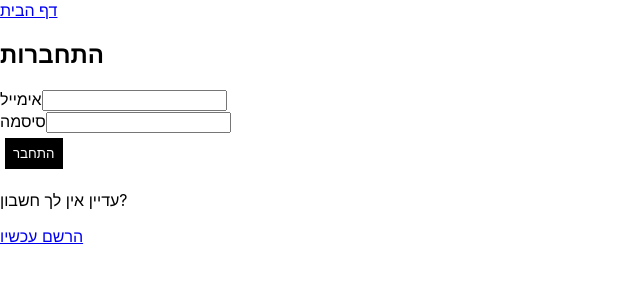
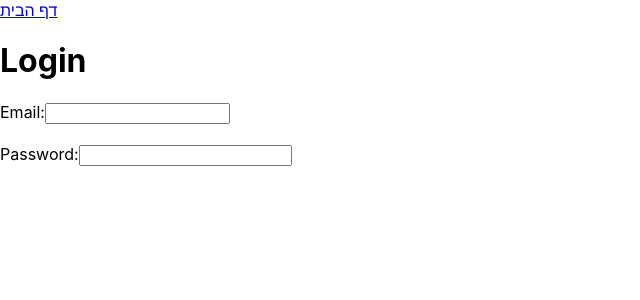
Before and after one commit to TzippyKatz/project-client, a React (Create React App) app: page /login in a window 1280 px wide. Shown: the top 300 px of the page, without its empty margins (0-640 px from the left). Built offline with nearby package versions, Linux system fonts and the light colour scheme.

Commit message:
for Naama

```diff
--- a/src/components/auth/Login.tsx
+++ b/src/components/auth/Login.tsx
@@ -1,70 +1,38 @@
 import { useState } from "react";
-import { loginUser } from "../../services/login.service";
-import { data, useNavigate } from "react-router-dom";
-import { getSession, getUserRoleBySession } from "../../auth/auth.utils";
 import { Eye, EyeOff } from "lucide-react";
+import { Link } from "react-router-dom";
 
+interface LoginProps {
+    onLogin: (email: string, password: string) => void;
+    loading: boolean;
+    error: string | null;
+}
+
+// export const Login: React.FC<LoginProps> = ({ onLogin, loading, error }) => {
 export const Login = () => {
-    const [email, setEmail] = useState<string>('')
-    const [password, setPassword] = useState<string>('')
-    const [error, setError] = useState<string | null>(null)
+    const [email, setEmail] = useState('');
+    const [password, setPassword] = useState('');
     const [showPassword, setShowPassword] = useState(false);
 
-    const handleSubmit = async (e: React.FormEvent) => {
+    const handleSubmit = (e: React.FormEvent) => {
         e.preventDefault();
-        const loginUserType = { email, password };
-
-        try {
-            console.log("trying login")
-            const response = await loginUser(loginUserType);
-            console.log(response);
-        } catch (err) {
-            setError("Failed to Login")
-        } finally {
-            console.log("Fiinally")
-        }
-
-        nextPage()
-    };
-    const nextPage = () => {
-
-        const session = getSession();
-        if (!session || !session.token) {
-            console.log("No valid session found");
-            return;
-        }
-
-        let userRole = getUserRoleBySession(session.token)
-
-        switch (userRole) {
-            case "admin":
-                navigate("/meal");
-                break;
-            case "nutritionist":
-                navigate("/register");
-                // navigate("/diet");
-                break;
-            case "user":
-                navigate("/register");
-                break;
-            default:
-                navigate("/");
-        }
+        // onLogin(email, password);
     };
 
-    const navigate = useNavigate()
     return (
         <div>
             <h1>Login</h1>
+            {/* {error && <p style={{ color: "red" }}>{error}</p>} */}
             <form onSubmit={handleSubmit}>
-
                 <label htmlFor="email">Email:</label>
                 <input
                     type="email"
                     id="email"
                     value={email}
                     onChange={(e) => setEmail(e.target.value)}
-                /><br /><br />
+                    required
+                />
+                <br /><br />
 
                 <label htmlFor="password">Password:</label>
                 <div style={{ position: "relative", display: "inline-block" }}>
@@ -73,7 +41,8 @@ export const Login = () => {
                         id="password"
                         value={password}
                         onChange={(e) => setPassword(e.target.value)}
-                        style={{ paddingRight: "30px" }} // מקום לאייקון
+                        required
+                        style={{ paddingRight: "30px" }}
                     />
                     <button
                         type="button"
@@ -90,12 +59,13 @@ export const Login = () => {
                     >
                         {showPassword ? <EyeOff size={18} /> : <Eye size={18} />}
                     </button>
-                    </div>
+                </div>
+                <br /><br />
 
-                    <button type="submit" onClick={handleSubmit}>התחבר</button>
+                {/* <button type="submit" disabled={loading}> */}
+                    {/* {loading ? "מתחבר..." : "התחבר"} */}
+                {/* </button> */}
             </form>
-
-            {error && <h1>{error}</h1>}
         </div>
     );
 };
--- a/src/components/layout/NavBar.tsx
+++ b/src/components/layout/NavBar.tsx
@@ -6,7 +6,7 @@ import { logout } from '../../redux/slices/auth.slice';
 import './Navbar.css';
 
 const Navbar: React.FC = () => {
-    const { user } = useSelector((state: RootState) => state.auth);    const dispatch = useDispatch();
+    const { user } = useSelector((state: RootState) => state.auth); const dispatch = useDispatch();
     const navigate = useNavigate();
     const [menuOpen, setMenuOpen] = useState(false);
 
--- a/src/pages/LoginPage.tsx
+++ b/src/pages/LoginPage.tsx
@@ -1,130 +1,81 @@
-import React, { useState, useEffect } from 'react';
-import { useDispatch, useSelector } from 'react-redux';
-import { useNavigate, useLocation, Link } from 'react-router-dom';
-import { login } from '../redux/slices/auth.slice';
-import { AppDispatch, RootState } from '../redux/store';
-// Remove the CSS import that's causing issues
-// import './LoginPage.css';
+// import React, { useState, useEffect } from 'react';
+// import { useDispatch, useSelector } from 'react-redux';
+// import { useNavigate, useLocation, Link } from 'react-router-dom';
+// import { login } from '../redux/slices/auth.slice';
+// import { AppDispatch, RootState } from '../redux/store';
+// import { getUserRoleBySession } from '../auth/auth.utils';
+// import { Login } from '../components/auth/Login';
+// import { unwrapResult } from "@reduxjs/toolkit";
+// import { FullUser, loginUserType } from '../types/user.type';
 
-const LoginPage: React.FC = () => {
-    const dispatch = useDispatch<AppDispatch>();
-    const navigate = useNavigate();
-    const location = useLocation();
-    const { user, isAuthenticated, isInitialized } = useSelector((state: RootState) => state.auth);
+import { Login } from "../components/auth/Login"
 
-    // Add loading state which is referenced in the component
-    const [loading, setLoading] = useState(false);
-    const [email, setEmail] = useState('');
-    const [password, setPassword] = useState('');
-    const [error, setError] = useState('');
+// const LoginPage: React.FC = () => {
+//     const dispatch = useDispatch<AppDispatch>();
+//     const navigate = useNavigate();
+//     const location = useLocation();
+//     const { user, isAuthenticated } = useSelector((state: RootState) => state.login);
 
-    // Variable to store auth error
-    const [authError, setAuthError] = useState('');
+//     const [loading, setLoading] = useState(false);
+//     const [error, setError] = useState('');
 
-    // מקבל את המיקום המקורי מה-state, אם קיים
-    const from = location.state?.from?.pathname || "/";
+//     const from = location.state?.from?.pathname || "/";
 
-    // מעקב אחרי שינויים במצב ההתחברות
-    useEffect(() => {
-        if (user) {
-            console.log('User logged in, redirecting to:', from);
-            navigate(from, { replace: true });
-        } else if (isAuthenticated) {
-            console.log('User needs to register, redirecting to registration page');
-            navigate('/register', {
-                state: {
-                    email,
-                    from: location.state?.from
-                }
-            });
-        }
-    }, [user, isAuthenticated, navigate, from, email, location.state?.from]);
+//     useEffect(() => {
+//         if (isAuthenticated && user) {
+//             const userRole = getUserRoleBySession(user.token);
+//             handleNavigation(userRole);
+//         }
+//     }, [isAuthenticated, user]);
 
-    const handleSubmit = async (e: React.FormEvent) => {
-        e.preventDefault();
-        setError('');
-        setAuthError('');
+//     const handleLogin = async (email: string, password: string) => {
+//         setError('');
+//         setLoading(true);
 
-        if (!email || !password) {
-            setError('נא למלא את כל השדות');
-            return;
-        }
+//         try {
+//             await dispatch(login({ email, password } as Partial<FullUser>)).unwrap();
+//         } catch (err) {
+//             setError('שגיאה בהתחברות. אנא נסה שוב.');
+//         } finally {
+//             setLoading(false);
+//         }
+//     };
 
-        try {
-            setLoading(true);
-            console.log('Submitting login form...');
-            // Fix the login dispatch to match the expected type
-            // Need to create a properly structured FullUser object
-            await dispatch(login({
-                email,
-                token: '', // This will be set by the API response
-                id: '',   // Add required properties from AuthUser
-                firstName: '',
-                lastName: '',
-                userType: 'user',
-                // Add any other required fields from FullUser type
-            }));
-            // Remove the unwrap() call
-        } catch (err) {
-            console.error('Login error:', err);
-            setError('שגיאה בהתחברות. אנא נסה שוב.');
-        } finally {
-            setLoading(false);
-        }
-    };
+//     const handleNavigation = (userRole: string) => {
+//         switch (userRole) {
+//             case "admin":
+//                 navigate("/meal");
+//                 break;
+//             case "nutritionist":
+//                 navigate("/diet");
+//                 break;
+//             case "user":
+//                 navigate("/register");
+//                 break;
+//             default:
+//                 navigate("/");
+//         }
+//     };
 
-    return (
-        <div className="login-page">
-            <div className="login-container">
-                <h2>התחברות</h2>
-                {(error || authError) && (
-                    <div className="error-message">
-                        {error || authError}
-                        {isAuthenticated && (
-                            <div className="register-link">
-                                <Link to="/register" state={{ email, from: location.state?.from }}>
-                                    לחץ כאן להרשמה
-                                </Link>
-                            </div>
-                        )}
-                    </div>
-                )}
-                <form onSubmit={handleSubmit}>
-                    <div className="form-group">
-                        <label htmlFor="email">אימייל</label>
-                        <input
-                            type="email"
-                            id="email"
-                            value={email}
-                            onChange={(e) => setEmail(e.target.value)}
-                            required
-                            disabled={loading}
-                        />
-                    </div>
-                    <div className="form-group">
-                        <label htmlFor="password">סיסמה</label>
-                        <input
-                            type="password"
-                            id="password"
-                            value={password}
-                            onChange={(e) => setPassword(e.target.value)}
-                            required
-                            disabled={loading}
-                        />
-                    </div>
-                    <button type="submit" disabled={loading}>
-                        {loading ? 'מתחבר...' : 'התחבר'}
-                    </button>
-                </form>
-                <div className="register-section">
-                    <p>עדיין אין לך חשבון?</p>
-                    <Link to="/register" state={{ from: location.state?.from }} className="register-button">
-                        הרשם עכשיו
-                    </Link>
-                </div>
-            </div>
-        </div>
-    );
-};
+//     return (
+//         <div className="login-page">
+//             <Login onLogin={handleLogin} loading={loading} error={error} />
+//             <div className="register-section">
+//                 <p>עדיין אין לך חשבון?</p>
+//                 <Link to="/register" state={{ from }}>
+//                     הרשם עכשיו
+//                 </Link>
+//             </div>
+//         </div>
+//     );
+// };
 
+// export default LoginPage;
+
+const LoginPage = () => {
+
+    return(
+        <Login />
+    )
+}
 export default LoginPage;
--- a/src/redux/slices/auth.slice.ts
+++ b/src/redux/slices/auth.slice.ts
@@ -9,7 +9,7 @@ import { FullUser, userType } from "../../types/user.type";
 
 const initialState: AuthState = {
     user: null,
-    isAuthenticated: false, // תיקון שגיאת הכתיב
+    isAuthenticated: false,
     isInitialized: false
 }
 
--- a/src/routes/AppRoutes.tsx
+++ b/src/routes/AppRoutes.tsx
@@ -9,6 +9,7 @@ import { RegisterPage } from '../pages/RegisterPage'
 import { AddDiet } from '../components/diets/AddDiet'
 import { GetDiets } from '../components/diets/GetDiets'
 import { AuthState } from '../types/auth.types'
+import SendEmail from '../components/email/SendEmail'
 
 
 const AppRoutes: React.FC = () => {
@@ -18,6 +19,7 @@ const AppRoutes: React.FC = () => {
         <Routes>
             {/* ניתובים ציבוריים */}
             <Route path="/" element={<HomePage />} />
+            <Route path="/mail" element={<SendEmail />} />
             <Route path="/login" element={
                 user ? <Navigate to="/" replace /> : <LoginPage />
             } />
```
Also changed, not shown: src/auth/auth.utils.ts (+5 -3 lines), src/redux/slices/login.slice.ts (+26 -9 lines).
